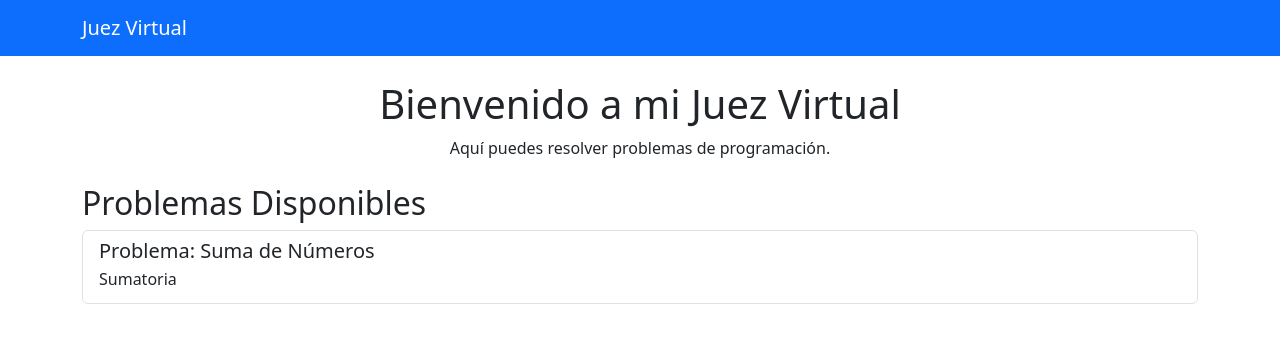
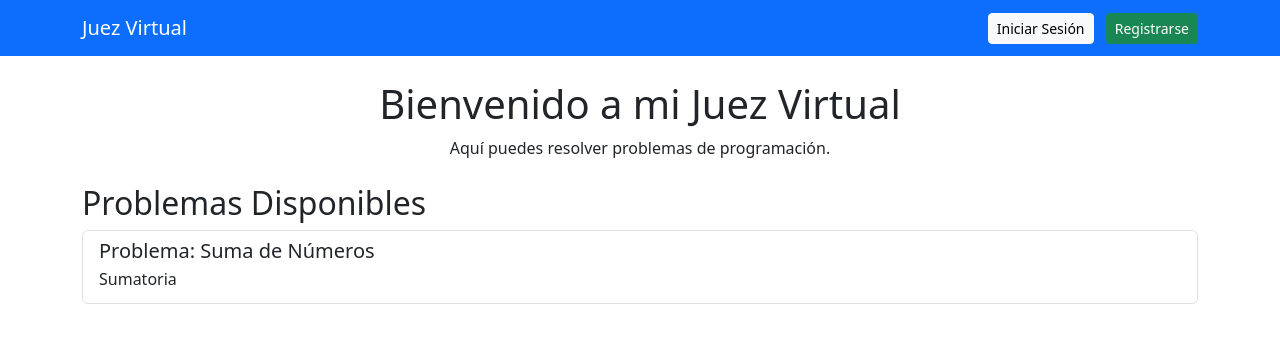
Before and after one commit to LukasSchadeV/P-memoria, a Django app: page / in a window 1280 px wide. Shown: the top 343 px of the page. Run offline with Django 5.2, Linux system fonts and the light colour scheme; data comes from the database, SQL or seed files in the repository; both versions use the stored data as it was after the commit.

```diff
--- a/inicio/templates/inicio/index.html
+++ b/inicio/templates/inicio/index.html
@@ -10,8 +10,19 @@
 
     <!-- Barra de navegación azul -->
     <nav class="navbar navbar-dark bg-primary">
-        <div class="container">
+        <div class="container d-flex justify-content-between">
             <a class="navbar-brand" href="#">Juez Virtual</a>
+
+            <!-- Botones de autenticación -->
+            <div>
+                {% if user.is_authenticated %}
+                    <span class="text-light me-3">Hola, {{ user.first_name }} {{ user.last_name }}</span>
+                    <a href="{% url 'logout' %}" class="btn btn-danger btn-sm">Cerrar Sesión</a>
+                {% else %}
+                    <a href="{% url 'login' %}" class="btn btn-light btn-sm me-2">Iniciar Sesión</a>
+                    <a href="{% url 'registro' %}" class="btn btn-success btn-sm">Registrarse</a>
+                {% endif %}
+            </div>
         </div>
     </nav>
 
```
Also changed, not shown: db.sqlite3.
